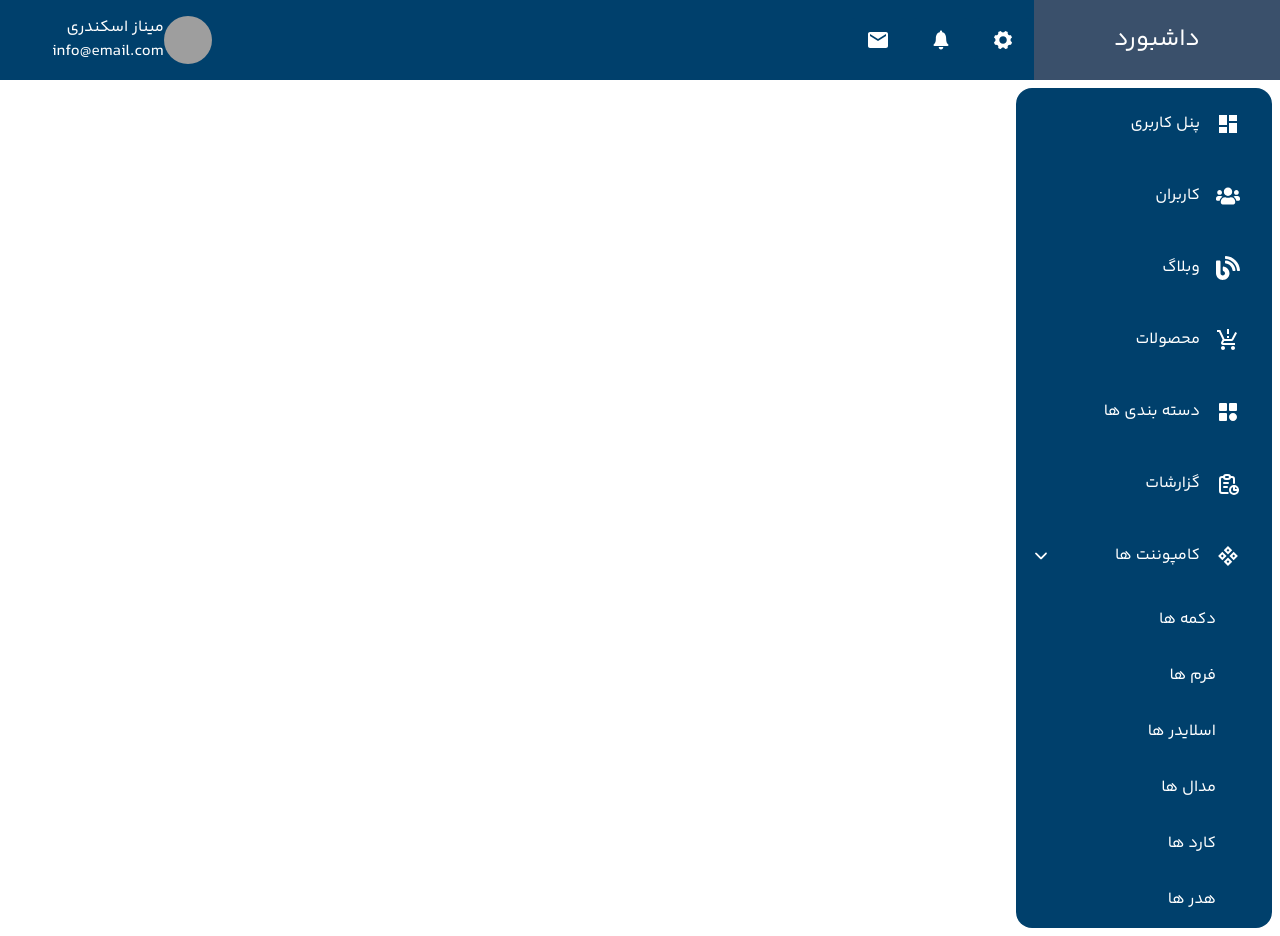
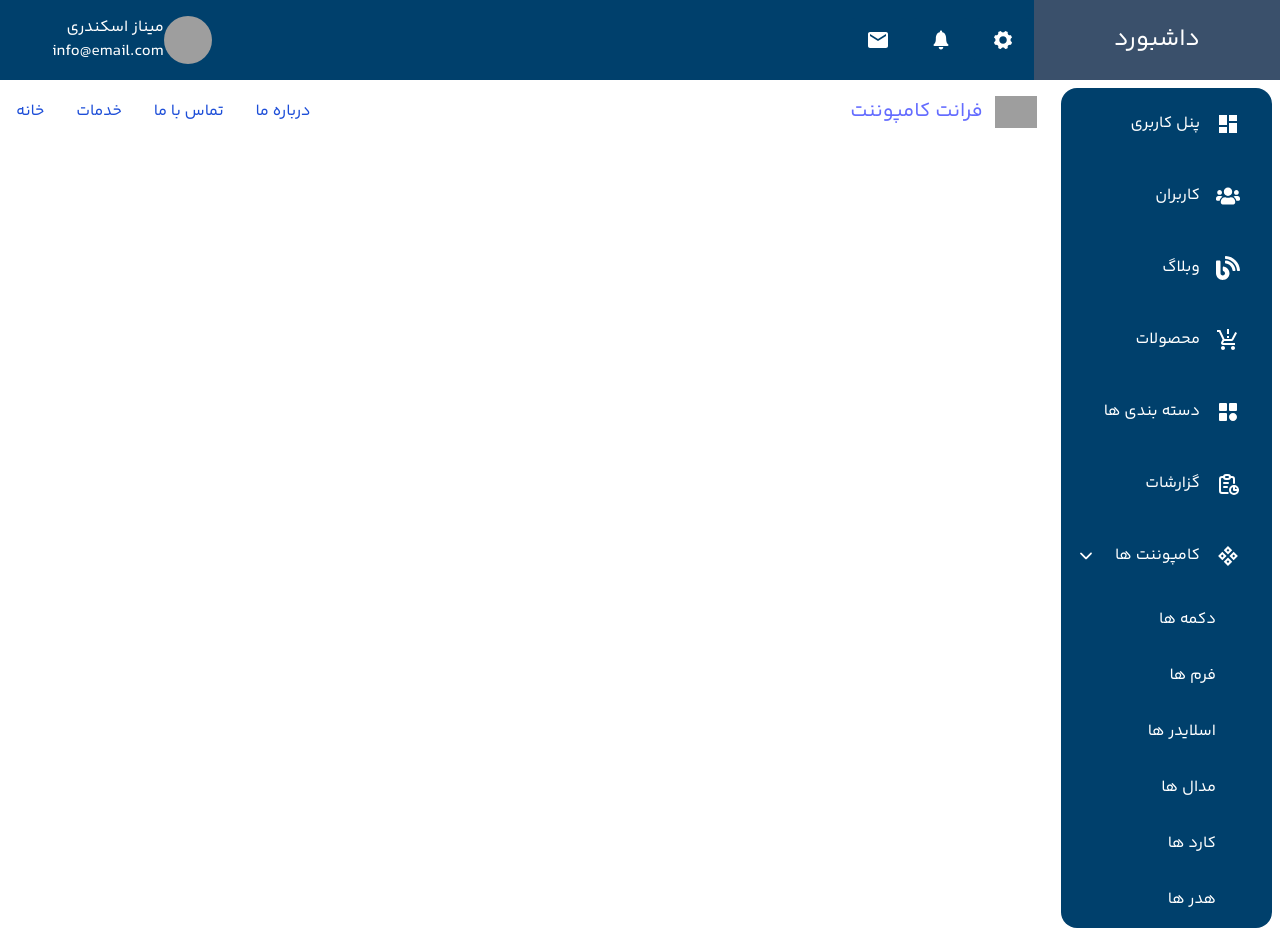
Before and after one commit to javadboroji/react-dashboard, a React (Vite) app in the folder vite-number-conversion/: page /headers in a window 1280 px wide. Built offline with nearby package versions, Linux system fonts and the light colour scheme; grey boxes are pictures that could not be loaded.

Commit message:
add Header one component

```diff
--- /dev/null
+++ b/vite-number-conversion/src/Pages/Components/Header/Header.basic.tsx
@@ -0,0 +1,57 @@
+import React, { useState } from 'react'
+import NavbarWidthSearch from './NavbarWidthSearch'
+ export type  NavbarWidthSearchType={
+    id:string,
+    title:string,
+    url:string,
+    hasNested?:boolean,
+    nestedMenu?:NavbarWidthSearchType[],
+
+}
+export type menuSiteLogo={
+    logSrc:string,
+    siteName:string,
+    homeUrl:string
+}
+function HeaderBasic() {
+    const menuList:NavbarWidthSearchType[]=[
+        {
+            id:'s-1',
+            title:'درباره ما',
+            url:'/',
+
+        },
+        {
+            id:'s-2',
+            title:'تماس با ما',
+            url:'/',
+
+        },
+        {
+            id:'s-3',
+            title:'خدمات',
+            url:'/',
+
+        },
+        {
+            id:'s-4',
+            title:'خانه',
+            url:'/',
+
+        },
+
+    ]
+    const headerLogo:menuSiteLogo={
+        homeUrl:'/',
+        siteName:'فرانت کامپوننت',
+        logSrc:'https://flowbite.com/docs/images/logo.svg'
+    }
+    const [headerSearch, setHeaderSearch] = useState("")
+  return (
+    <div className='w-full'>
+        <NavbarWidthSearch menuList={menuList} headerLogo={headerLogo} setHeaderSearch={setHeaderSearch}/>
+    </div>
+  )
+}
+
+export default HeaderBasic
--- /dev/null
+++ b/vite-number-conversion/src/Pages/Components/Header/NavbarWidthSearch.tsx
@@ -0,0 +1,67 @@
+import React from 'react'
+import { menuSiteLogo, NavbarWidthSearchType } from './Header.basic';
+import { Link } from 'react-router-dom';
+type NavbarWidthSearchProps = {
+    menuList: NavbarWidthSearchType[];
+    headerLogo:menuSiteLogo,
+    setHeaderSearch:React.Dispatch<React.SetStateAction<string>>
+  };
+const  NavbarWidthSearch:React.FC<NavbarWidthSearchProps> =({menuList,headerLogo,setHeaderSearch}) =>{
+    return (
+        <>
+            <nav className="bg-white border-gray-200 dark:bg-gray-900">
+                <div className=" w-full flex flex-wrap items-center justify-between mx-auto p-4">
+                    <Link to={headerLogo.homeUrl} className="flex items-center space-x-3 rtl:space-x-reverse">
+                        <img src={headerLogo.logSrc} className="h-8" alt="Flowbite Logo" />
+                        <span className="self-center text-xl font-semibold whitespace-nowrap dark:text-white">{headerLogo.siteName}</span>
+                    </Link>
+                    {/* <div className="flex md:order-2">
+                        <button type="button" data-collapse-toggle="navbar-search" aria-controls="navbar-search" aria-expanded="false" className="md:hidden text-gray-500 dark:text-gray-400 hover:bg-gray-100 dark:hover:bg-gray-700 focus:outline-none focus:ring-4 focus:ring-gray-200 dark:focus:ring-gray-700 rounded-lg text-sm p-2.5 me-1">
+                            <svg className="w-5 h-5" aria-hidden="true" xmlns="http://www.w3.org/2000/svg" fill="none" viewBox="0 0 20 20">
+                                <path stroke="currentColor" stroke-linecap="round" stroke-linejoin="round" stroke-width="2" d="m19 19-4-4m0-7A7 7 0 1 1 1 8a7 7 0 0 1 14 0Z" />
+                            </svg>
+                            <span className="sr-only">جستجو</span>
+                        </button>
+                        <div className="relative hidden md:block">
+                            <div className="absolute inset-y-0 start-0 flex items-center ps-3 pointer-events-none">
+                                <svg className="w-4 h-4 text-gray-500 dark:text-gray-400" aria-hidden="true" xmlns="http://www.w3.org/2000/svg" fill="none" viewBox="0 0 20 20">
+                                    <path stroke="currentColor" stroke-linecap="round" stroke-linejoin="round" stroke-width="2" d="m19 19-4-4m0-7A7 7 0 1 1 1 8a7 7 0 0 1 14 0Z" />
+                                </svg>
+                                <span className="sr-only">Search icon</span>
+                            </div>
+                            <input type="text" id="search-navbar" className="block w-full p-2 ps-10 text-sm text-gray-900 border border-gray-300 rounded-lg bg-gray-50 focus:ring-blue-500 focus:border-blue-500 dark:bg-gray-700 dark:border-gray-600 dark:placeholder-gray-400 dark:text-white dark:focus:ring-blue-500 dark:focus:border-blue-500" placeholder="جستجو..." />
+                        </div>
+                        <button data-collapse-toggle="navbar-search" type="button" className="inline-flex items-center p-2 w-10 h-10 justify-center text-sm text-gray-500 rounded-lg md:hidden hover:bg-gray-100 focus:outline-none focus:ring-2 focus:ring-gray-200 dark:text-gray-400 dark:hover:bg-gray-700 dark:focus:ring-gray-600" aria-controls="navbar-search" aria-expanded="false">
+                            <span className="sr-only">Open main menu</span>
+                            <svg className="w-5 h-5" aria-hidden="true" xmlns="http://www.w3.org/2000/svg" fill="none" viewBox="0 0 17 14">
+                                <path stroke="currentColor" stroke-linecap="round" stroke-linejoin="round" stroke-width="2" d="M1 1h15M1 7h15M1 13h15" />
+                            </svg>
+                        </button>
+                    </div> */}
+                    <div className="items-center justify-between hidden w-full md:flex md:w-auto md:order-1" id="navbar-search">
+                        <div className="relative mt-3 md:hidden">
+                            <div className="absolute inset-y-0 start-0 flex items-center ps-3 pointer-events-none">
+                                <svg className="w-4 h-4 text-gray-500 dark:text-gray-400" aria-hidden="true" xmlns="http://www.w3.org/2000/svg" fill="none" viewBox="0 0 20 20">
+                                    <path stroke="currentColor" stroke-linecap="round" stroke-linejoin="round" stroke-width="2" d="m19 19-4-4m0-7A7 7 0 1 1 1 8a7 7 0 0 1 14 0Z" />
+                                </svg>
+                            </div>
+                            <input type="text" id="search-navbar" className="block w-full p-2 ps-10 text-sm text-gray-900 border border-gray-300 rounded-lg bg-gray-50 focus:ring-blue-500 focus:border-blue-500 dark:bg-gray-700 dark:border-gray-600 dark:placeholder-gray-400 dark:text-white dark:focus:ring-blue-500 dark:focus:border-blue-500" placeholder="جستجو..." />
+                        </div>
+                        <ul className="flex flex-col p-4 md:p-0 mt-4 font-medium border border-gray-100 rounded-lg bg-gray-50 md:space-x-8 rtl:space-x-reverse md:flex-row md:mt-0 md:border-0 md:bg-white dark:bg-gray-800 md:dark:bg-gray-900 dark:border-gray-700">
+                            {menuList?.map((menu)=>(
+
+                            <li key={menu.id}>
+                                <Link to={menu.url} className="block py-2 px-3 text-white bg-blue-700 rounded md:bg-transparent md:text-blue-700 md:p-0 md:dark:text-blue-500" >{menu.title}</Link>
+                            </li>
+                            ))}
+
+                        </ul>
+                    </div>
+                </div>
+            </nav>
+
+        </>
+    )
+}
+
+export default NavbarWidthSearch
--- a/vite-number-conversion/src/Routes/AdminRoute.tsx
+++ b/vite-number-conversion/src/Routes/AdminRoute.tsx
@@ -9,6 +9,7 @@ import Buttons from '../Components/Buttons/Buttons';
 import ButtonsCom from '../Pages/Components/Buttons/ButtonsCom';
 import FormsBas from '../Pages/Components/Forms/Forms.basic';
 import ModalBas from '../Pages/Components/Modals/Modal.basic';
+import HeaderBasic from '../Pages/Components/Header/Header.basic';
 function AdminRoute() {
     return (
         <div>
@@ -25,6 +26,7 @@ function AdminRoute() {
                         <Route path="/buttons" element={<ButtonsCom />} />
                         <Route path='/forms' element={<FormsBas/>}  />
                         <Route path='/modals' element={<ModalBas/>}  />
+                        <Route path='/headers' element={<HeaderBasic/>}  />
                     </Routes>
                 </div>
 
```
